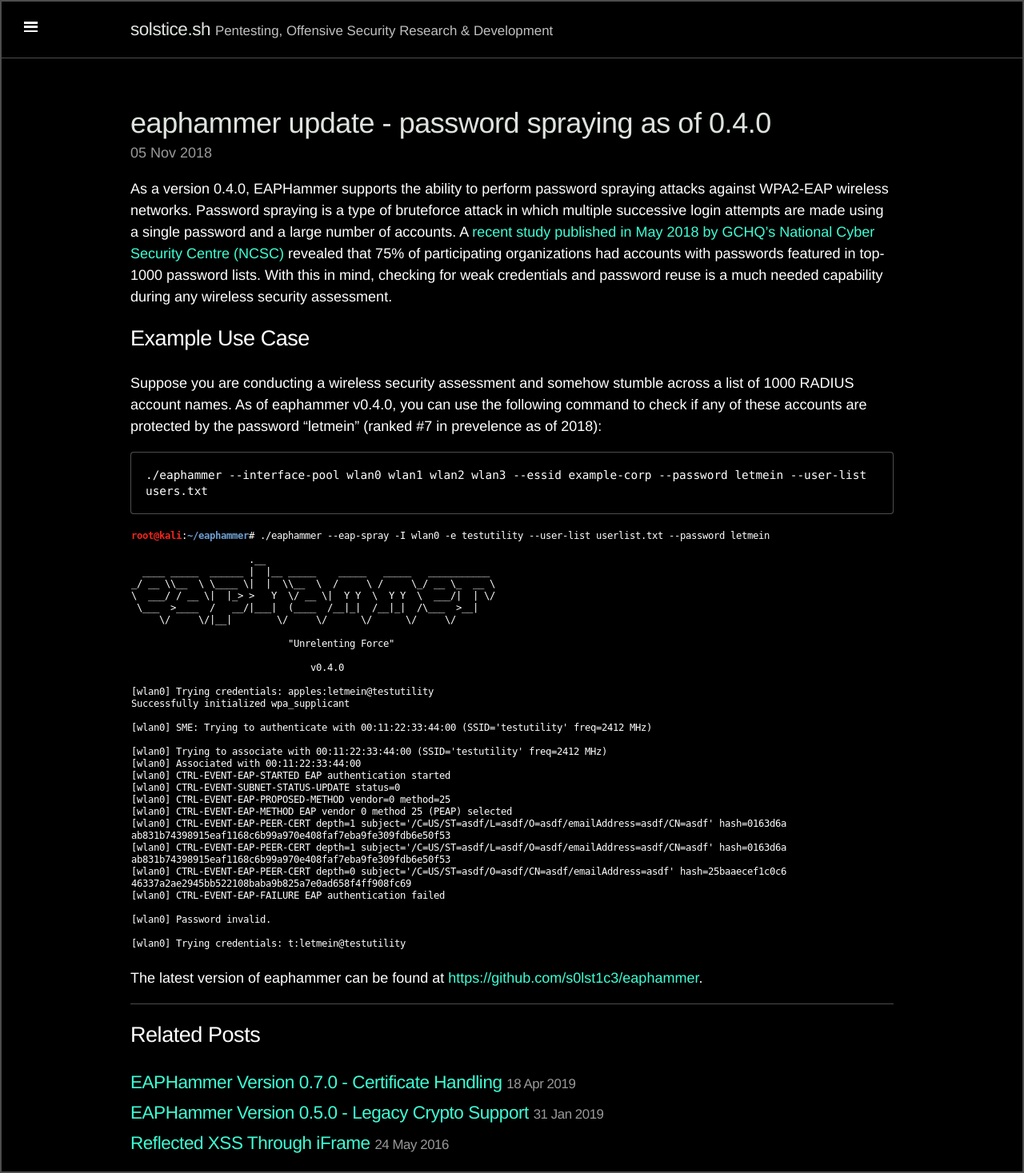
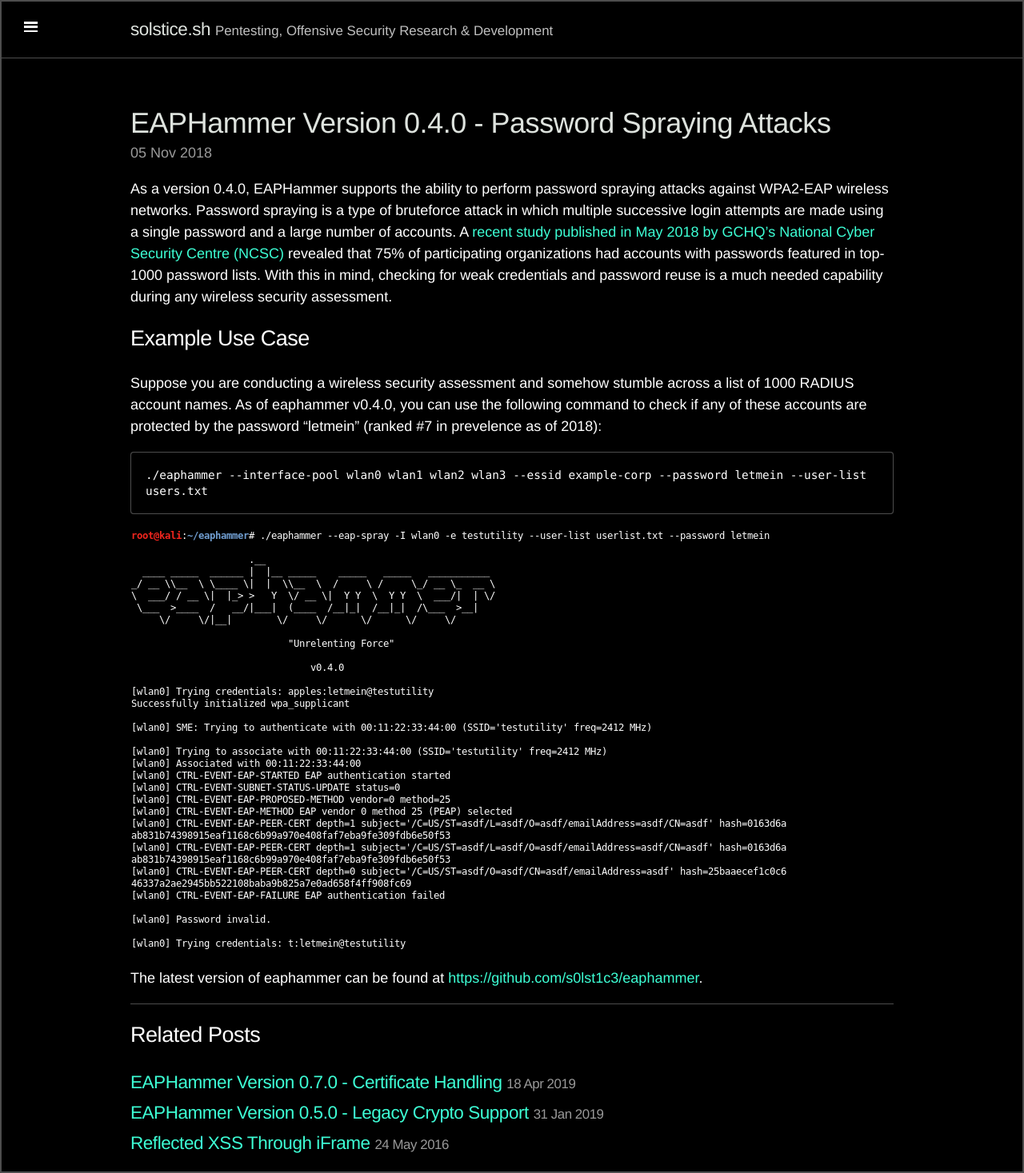
Before and after one commit to s0lst1c3/s0lst1c3.github.io, a Jekyll site: the page built from _posts/2018-11-05-password-spraying-with-eaphammer.md, in a window 1280 px wide. Shown: the whole page at 80% size. Built offline with Jekyll 4.4.1, drawn with Linux system fonts in a browser that asks for light colours; Markdown is read by kramdown in place of the engine named in the settings; comment, search, counter and statistics services are not loaded.

Commit message:
Update 2018-11-05-password-spraying-with-eaphammer.md

```diff
--- a/_posts/2018-11-05-password-spraying-with-eaphammer.md
+++ b/_posts/2018-11-05-password-spraying-with-eaphammer.md
@@ -1,6 +1,6 @@
 ---
 layout: post
-title: eaphammer update - password spraying as of 0.4.0
+title: EAPHammer Version 0.4.0 - Password Spraying Attacks
 categories:
 - wireless
 - eaphammer
```
